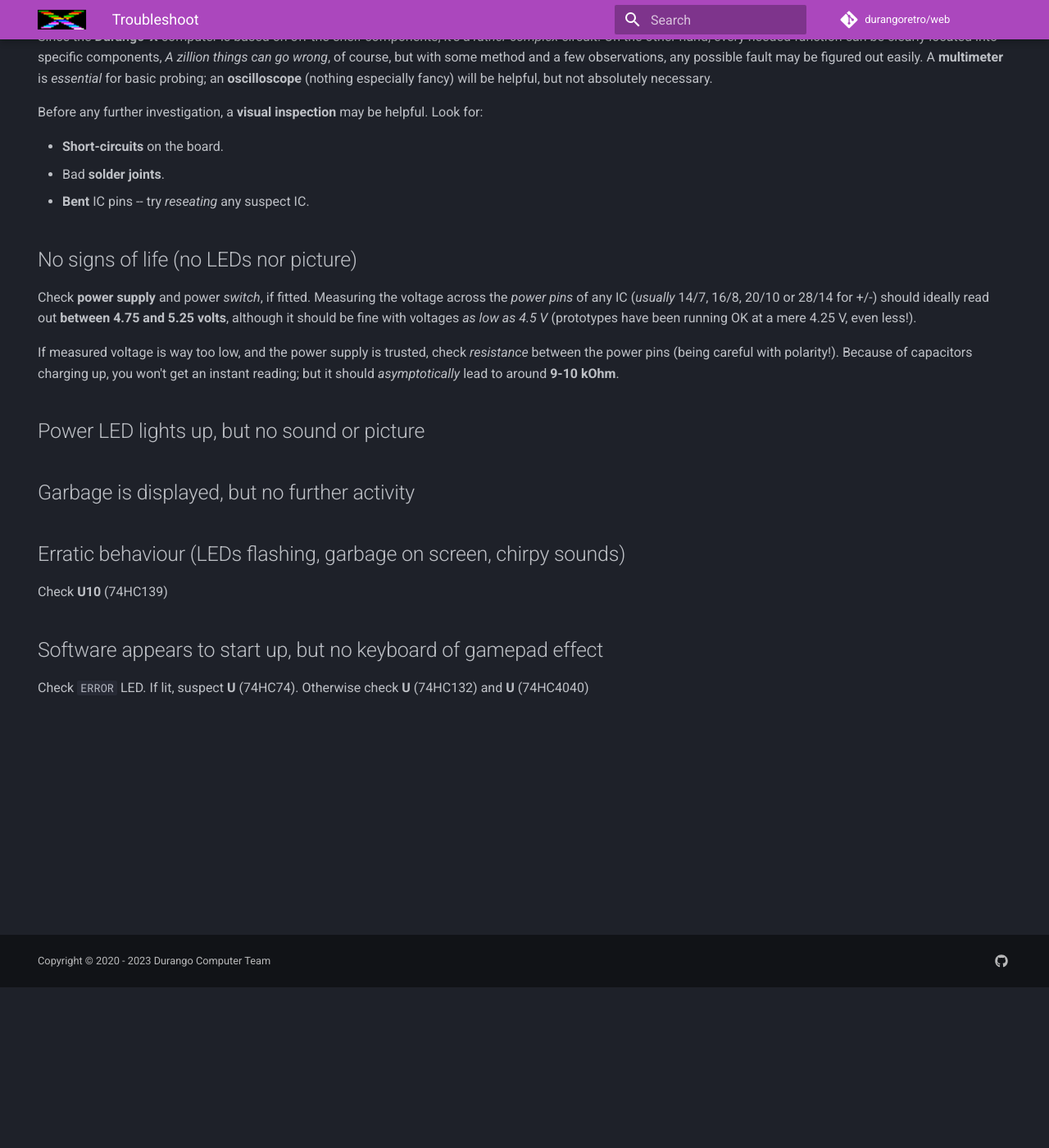
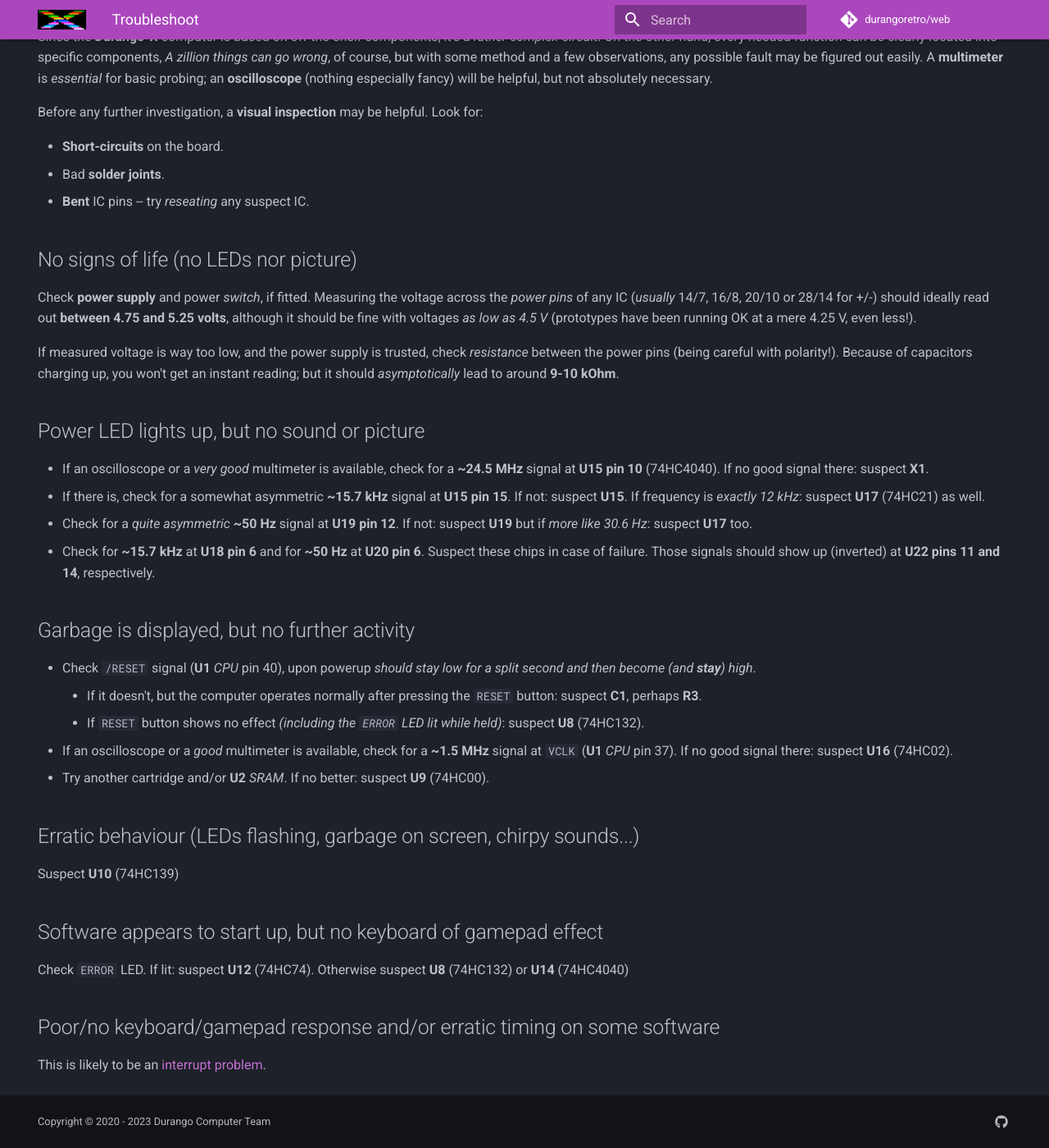
Before and after one commit to durangoretro/web, an MkDocs documentation site: the page built from docs/troubleshoot.md, in a window 1280 px wide and 1400 px high, scrolled down 196 px. Shown: the whole window at 82% size. Built offline with MkDocs 1.6.1 and Material for MkDocs 9.7.7, drawn with Linux system fonts in a browser that asks for light colours; comment, search, counter and statistics services are not loaded.

Commit message:
Add some troubleshooting tips

```diff
--- a/docs/troubleshoot.md
+++ b/docs/troubleshoot.md
@@ -26,12 +26,27 @@ If measured voltage is way too low, and the power supply is trusted, check _resi
 
 ## Power LED lights up, but no sound or picture
 
+* If an oscilloscope or a _very good_ multimeter is available, check for a **~24.5 MHz** signal at **U15 pin 10** (74HC4040). If no good signal there: suspect  **X1**.
+* If there is, check for a somewhat asymmetric **~15.7 kHz** signal at **U15 pin 15**. If not: suspect **U15**. If frequency is _exactly 12 kHz_: suspect **U17** (74HC21) as well.
+* Check for a _quite asymmetric_ **~50 Hz** signal at **U19 pin 12**. If not: suspect **U19** but if _more like 30.6 Hz_: suspect **U17** too.
+* Check for **~15.7 kHz** at **U18 pin 6** and for **~50 Hz** at **U20 pin 6**. Suspect these chips in case of failure. Those signals should show up (inverted) at **U22 pins 11 and 14**, respectively.
+
 ## Garbage is displayed, but no further activity
 
-## Erratic behaviour (LEDs flashing, garbage on screen, chirpy sounds)
+* Check `/RESET` signal (**U1** _CPU_ pin 40), upon powerup _should stay low for a split second and then become (and **stay**) high_.
+	* If it doesn't, but the computer operates normally after pressing the `RESET` button: suspect **C1**, perhaps **R3**.
+	* If `RESET` button shows no effect _(including the `ERROR` LED lit while held)_: suspect **U8** (74HC132).
+* If an oscilloscope or a _good_ multimeter is available, check for a **~1.5 MHz** signal at `VCLK` (**U1** _CPU_ pin 37). If no good signal there: suspect  **U16** (74HC02).
+* Try another cartridge and/or **U2** _SRAM_. If no better: suspect **U9** (74HC00).
 
-Check **U10** (74HC139)
+## Erratic behaviour (LEDs flashing, garbage on screen, chirpy sounds...)
+
+Suspect **U10** (74HC139)
 
 ## Software appears to start up, but no keyboard of gamepad effect
 
-Check `ERROR` LED. If lit, suspect **U** (74HC74). Otherwise check **U** (74HC132) and **U** (74HC4040)
+Check `ERROR` LED. If lit: suspect **U12** (74HC74). Otherwise suspect **U8** (74HC132) or **U14** (74HC4040)
+
+## Poor/no keyboard/gamepad response and/or erratic timing on some software
+
+This is likely to be an [interrupt problem]().
```
